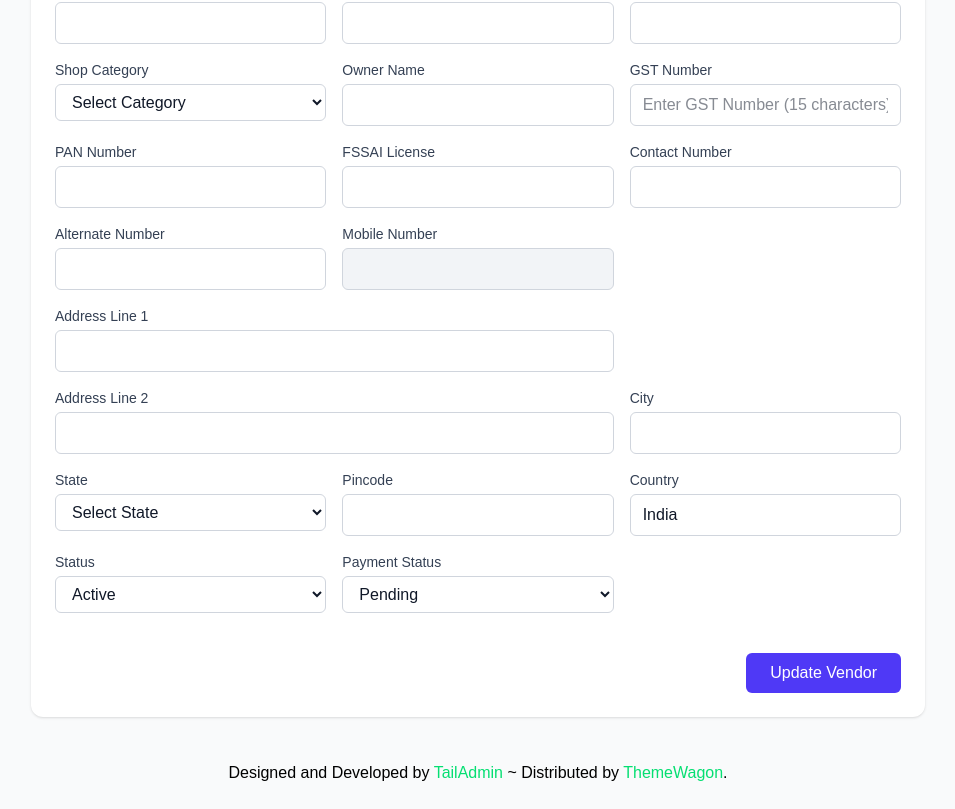
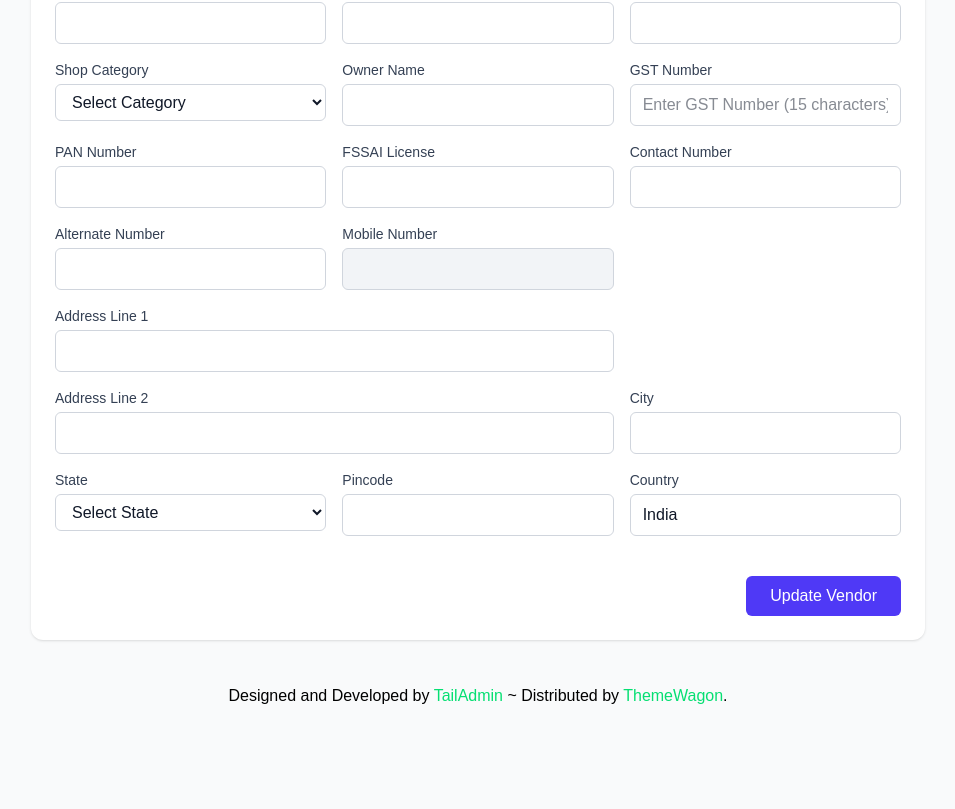
Before and after one commit to Sudhanshutiwari-cs/gst-software, a Next.js app: page /profile/complete in a window 1280 px wide. Shown: the part 834-1643 px from the top of the page, without its empty margins (307-1262 px from the left). After the commit the page ends 1566 px from the top, so only its background shows below. Built offline with nearby package versions, Linux system fonts and the light colour scheme.

Commit message:
UPDATE 85

```diff
--- a/src/app/(admin)/(others-pages)/profile/complete/page.tsx
+++ b/src/app/(admin)/(others-pages)/profile/complete/page.tsx
@@ -968,39 +968,9 @@ export default function EditVendorPage() {
                   />
                 </div>
 
-                <div>
-                  <label className={`block text-sm font-medium mb-1 ${theme === 'dark' ? 'text-gray-300' : 'text-gray-700'} transition-colors duration-300`}>Status</label>
-                  <select
-                    name="status"
-                    value={formData.status}
-                    onChange={handleChange}
-                    className={`w-full border rounded-md px-3 py-2 focus:outline-none focus:ring-2 focus:ring-indigo-500 transition-colors duration-300 ${
-                      theme === 'dark'
-                        ? 'bg-gray-700 border-gray-600 text-white'
-                        : 'border-gray-300 text-gray-900'
-                    }`}
-                  >
-                    <option value="active">Active</option>
-                    <option value="inactive">Inactive</option>
-                  </select>
-                </div>
 
-                <div>
-                  <label className={`block text-sm font-medium mb-1 ${theme === 'dark' ? 'text-gray-300' : 'text-gray-700'} transition-colors duration-300`}>Payment Status</label>
-                  <select
-                    name="payment_status"
-                    value={formData.payment_status}
-                    onChange={handleChange}
-                    className={`w-full border rounded-md px-3 py-2 focus:outline-none focus:ring-2 focus:ring-indigo-500 transition-colors duration-300 ${
-                      theme === 'dark'
-                        ? 'bg-gray-700 border-gray-600 text-white'
-                        : 'border-gray-300 text-gray-900'
-                    }`}
-                  >
-                    <option value="paid">Paid</option>
-                    <option value="pending">Pending</option>
-                  </select>
-                </div>
+
+
               </div>
 
               <div className="flex justify-end pt-4">
```
